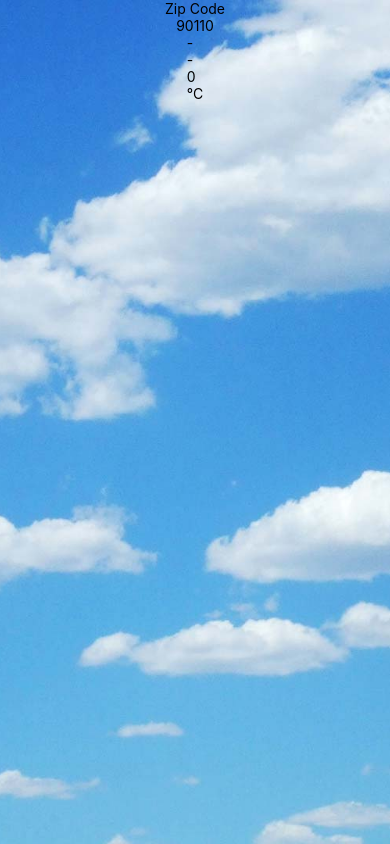
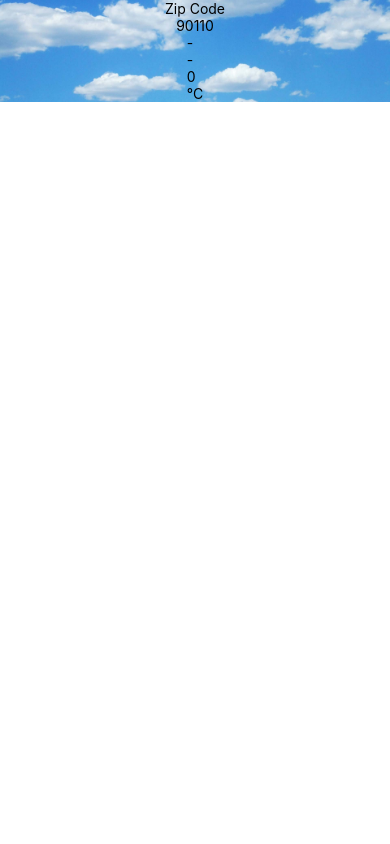
Before and after one commit to phumin-psu/3sa04-lab, a React Native app: screen / in a window 390 px wide. Built offline with nearby package versions, Linux system fonts and the light colour scheme.

Commit message:
2. Hello World #End

```diff
--- a/App.js
+++ b/App.js
@@ -2,6 +2,7 @@ import { StatusBar } from 'expo-status-bar';
 import React from 'react';
 import { StyleSheet, Text, View } from 'react-native';
 import Weather from './components/Weather';
+import Constants from 'expo-constants';
 
 export default function App() {
   return (
@@ -13,10 +14,7 @@ export default function App() {
 }
 
 const styles = StyleSheet.create({
- container: {
-  flex: 1,
-  backgroundColor: '#fff',
-  alignItems: 'center',
-  justifyContent: 'center',
-},
+  container: {
+    paddingTop: Constants.statusBarHeight
+  },
 });
```
